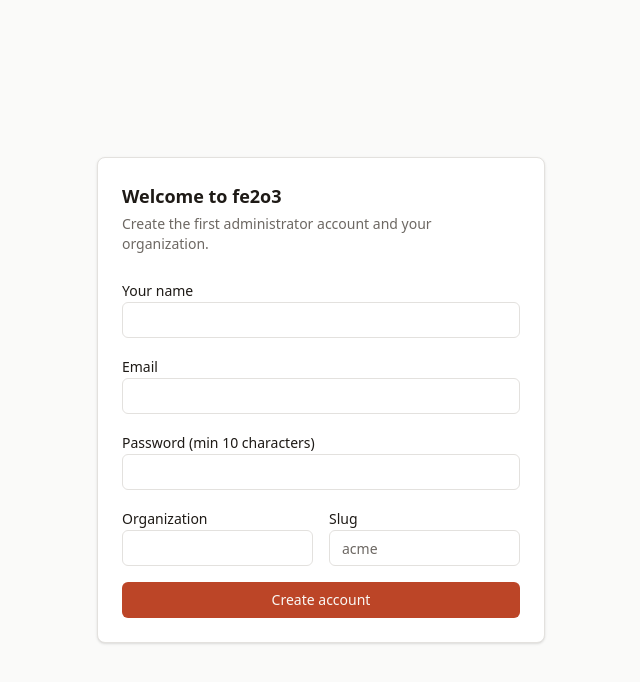
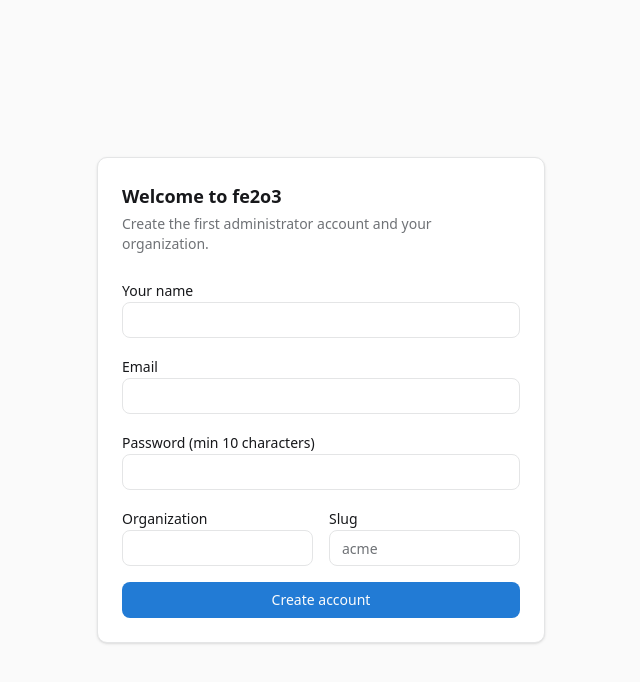
Before and after one commit to brett6320/fe2o3, a React (Vite) app in the folder apps/web/: page /setup in a window 1280 px wide. Shown: the top 682 px of the page, without its empty margins (319-959 px from the left). Built offline with nearby package versions, Linux system fonts and the light colour scheme; no server answers.

Commit message:
feat: neutral + system-blue theme (replace rust palette)
swaps the iron-oxide orange accent and warm grays for a clean neutral
gray scale with an Apple-style system-blue accent, in both light and dark;
CSS variables only, no component changes

```diff
--- a/apps/web/src/index.css
+++ b/apps/web/src/index.css
@@ -2,49 +2,50 @@
 
 @custom-variant dark (&:where(.dark, .dark *));
 
+/* Neutral grays with a system-blue accent (Apple-style), replacing the rust theme. */
 :root {
-  --background: oklch(0.985 0.002 90);
-  --foreground: oklch(0.22 0.01 60);
+  --background: oklch(0.985 0 0);
+  --foreground: oklch(0.21 0.006 264);
   --card: oklch(1 0 0);
-  --card-foreground: oklch(0.22 0.01 60);
-  --primary: oklch(0.55 0.16 35);
-  --primary-foreground: oklch(0.98 0.005 80);
-  --secondary: oklch(0.95 0.005 80);
-  --secondary-foreground: oklch(0.3 0.01 60);
-  --muted: oklch(0.955 0.004 85);
-  --muted-foreground: oklch(0.52 0.01 60);
-  --accent: oklch(0.94 0.01 50);
-  --accent-foreground: oklch(0.25 0.02 40);
-  --destructive: oklch(0.55 0.2 27);
-  --destructive-foreground: oklch(0.98 0.005 80);
-  --border: oklch(0.91 0.005 80);
-  --input: oklch(0.91 0.005 80);
-  --ring: oklch(0.55 0.16 35);
-  --success: oklch(0.6 0.14 150);
-  --warning: oklch(0.75 0.15 85);
-  --radius: 0.5rem;
+  --card-foreground: oklch(0.21 0.006 264);
+  --primary: oklch(0.58 0.16 253);
+  --primary-foreground: oklch(0.99 0 0);
+  --secondary: oklch(0.968 0.002 264);
+  --secondary-foreground: oklch(0.3 0.006 264);
+  --muted: oklch(0.968 0.002 264);
+  --muted-foreground: oklch(0.55 0.008 264);
+  --accent: oklch(0.955 0.008 253);
+  --accent-foreground: oklch(0.35 0.05 253);
+  --destructive: oklch(0.58 0.22 27);
+  --destructive-foreground: oklch(0.99 0 0);
+  --border: oklch(0.922 0.002 264);
+  --input: oklch(0.922 0.002 264);
+  --ring: oklch(0.58 0.16 253);
+  --success: oklch(0.6 0.14 155);
+  --warning: oklch(0.75 0.15 75);
+  --radius: 0.625rem;
 }
 
 .dark {
-  --background: oklch(0.19 0.008 60);
-  --foreground: oklch(0.93 0.005 80);
-  --card: oklch(0.23 0.008 60);
-  --card-foreground: oklch(0.93 0.005 80);
-  --primary: oklch(0.68 0.15 40);
-  --primary-foreground: oklch(0.15 0.01 60);
-  --secondary: oklch(0.27 0.008 60);
-  --secondary-foreground: oklch(0.9 0.005 80);
-  --muted: oklch(0.26 0.008 60);
-  --muted-foreground: oklch(0.65 0.008 70);
-  --accent: oklch(0.3 0.015 45);
-  --accent-foreground: oklch(0.92 0.01 60);
-  --destructive: oklch(0.62 0.19 27);
-  --destructive-foreground: oklch(0.97 0.005 80);
-  --border: oklch(0.3 0.008 60);
-  --input: oklch(0.3 0.008 60);
-  --ring: oklch(0.68 0.15 40);
-  --success: oklch(0.68 0.13 150);
-  --warning: oklch(0.78 0.14 85);
+  --background: oklch(0.17 0.004 264);
+  --foreground: oklch(0.95 0.002 264);
+  --card: oklch(0.213 0.005 264);
+  --card-foreground: oklch(0.95 0.002 264);
+  --primary: oklch(0.66 0.17 253);
+  --primary-foreground: oklch(0.15 0.01 264);
+  --secondary: oklch(0.27 0.005 264);
+  --secondary-foreground: oklch(0.92 0.002 264);
+  --muted: oklch(0.26 0.005 264);
+  --muted-foreground: oklch(0.68 0.006 264);
+  --accent: oklch(0.3 0.02 253);
+  --accent-foreground: oklch(0.92 0.01 253);
+  --destructive: oklch(0.65 0.2 27);
+  --destructive-foreground: oklch(0.99 0 0);
+  --border: oklch(0.3 0.004 264);
+  --input: oklch(0.3 0.004 264);
+  --ring: oklch(0.66 0.17 253);
+  --success: oklch(0.7 0.13 155);
+  --warning: oklch(0.78 0.14 75);
 }
 
 @theme inline {
```
